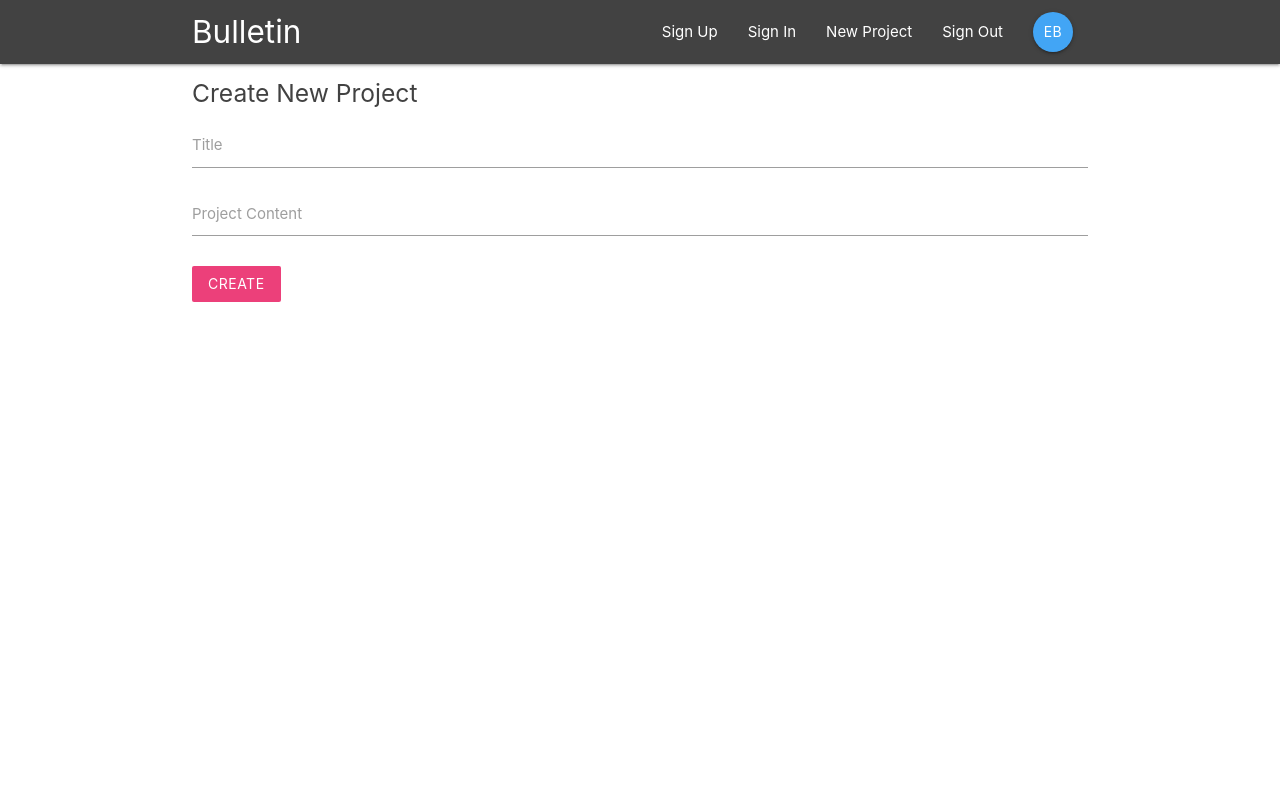
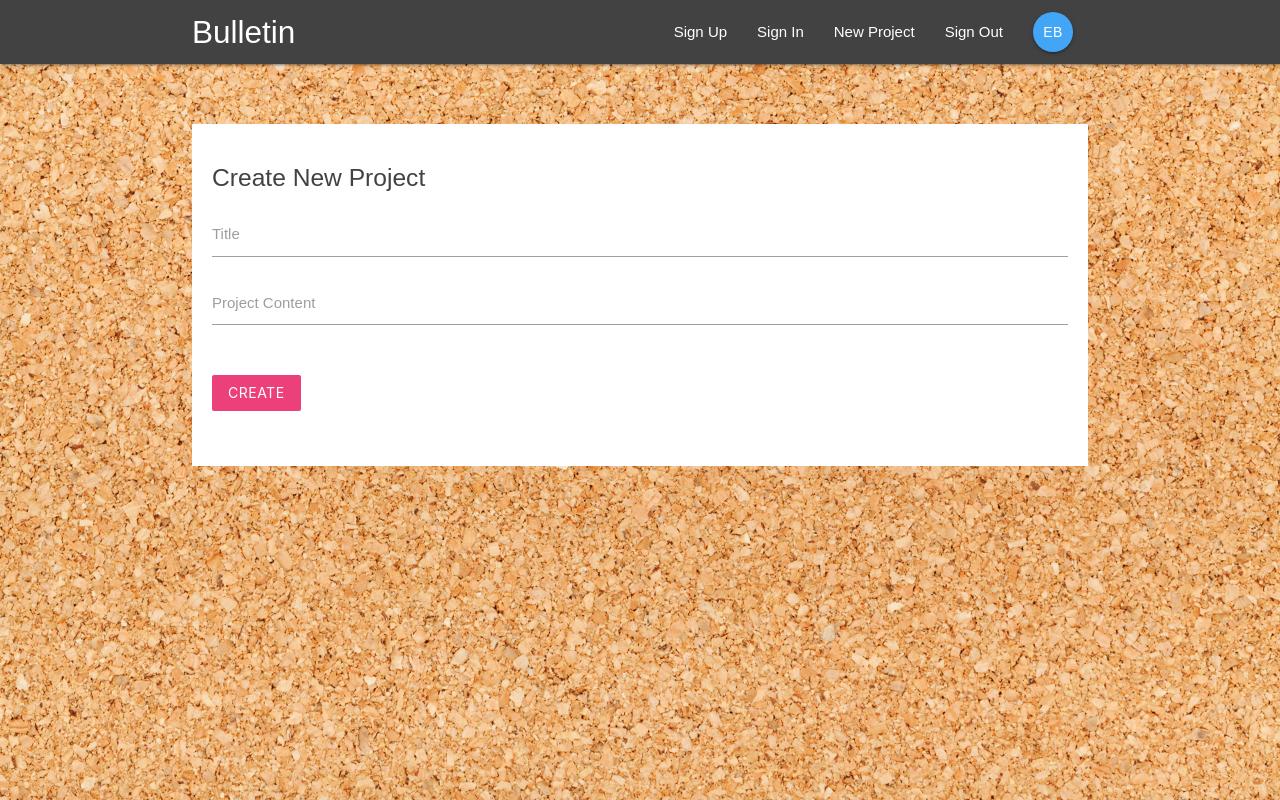
Before and after one commit to Hapachino/react_redux_firebase, a React (Create React App) app: page /create in a window 1280 px wide. Built offline with nearby package versions, Linux system fonts and the light colour scheme.

Commit message:
background image

```diff
--- a/src/components/projects/CreateProject.js
+++ b/src/components/projects/CreateProject.js
@@ -27,7 +27,7 @@ class CreateProject extends Component {
           <h5 className="grey-text text-darken-3">Create New Project</h5>
           <div className="input-field">
             <label htmlFor="title">Title</label>
-            <input type="text" id="title" onChange={handleChange} />
+            <input type="text" id="title" onChange={handleChange} autoComplete="off"/>
           </div>
           <div className="input-field">
             <label htmlFor="content">Project Content</label>
--- a/src/index.css
+++ b/src/index.css
@@ -1,14 +1,21 @@
+html {
+  min-height: 100%;
+}
+
 body {
   margin: 0;
   padding: 0;
-  font-family: -apple-system, BlinkMacSystemFont, "Segoe UI", "Roboto", "Oxygen",
-    "Ubuntu", "Cantarell", "Fira Sans", "Droid Sans", "Helvetica Neue",
-    sans-serif;
-  -webkit-font-smoothing: antialiased;
-  -moz-osx-font-smoothing: grayscale;
+  font-family: sans-serif;
+  background: url(/img/bulletin.jpg) no-repeat;
+  background-size: cover;
+  background-position: center;
 }
 
-code {
-  font-family: source-code-pro, Menlo, Monaco, Consolas, "Courier New",
-    monospace;
+form {
+  padding: 20px;
+  margin-top: 60px;
 }
+
+form button, form h5 {
+  margin: 20px 0;
+}
```
Also changed, not shown: public/img/bulletin.jpg (added).
